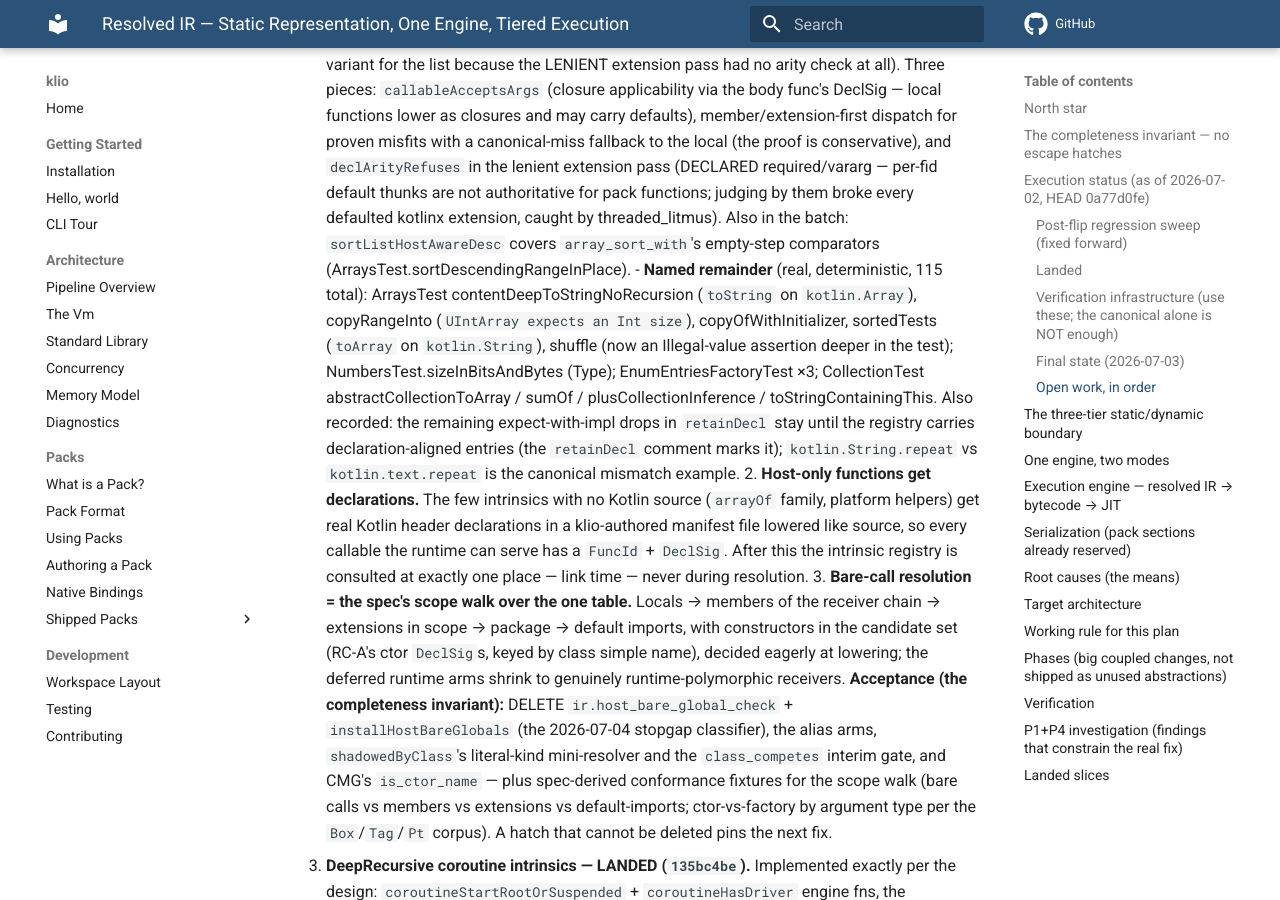
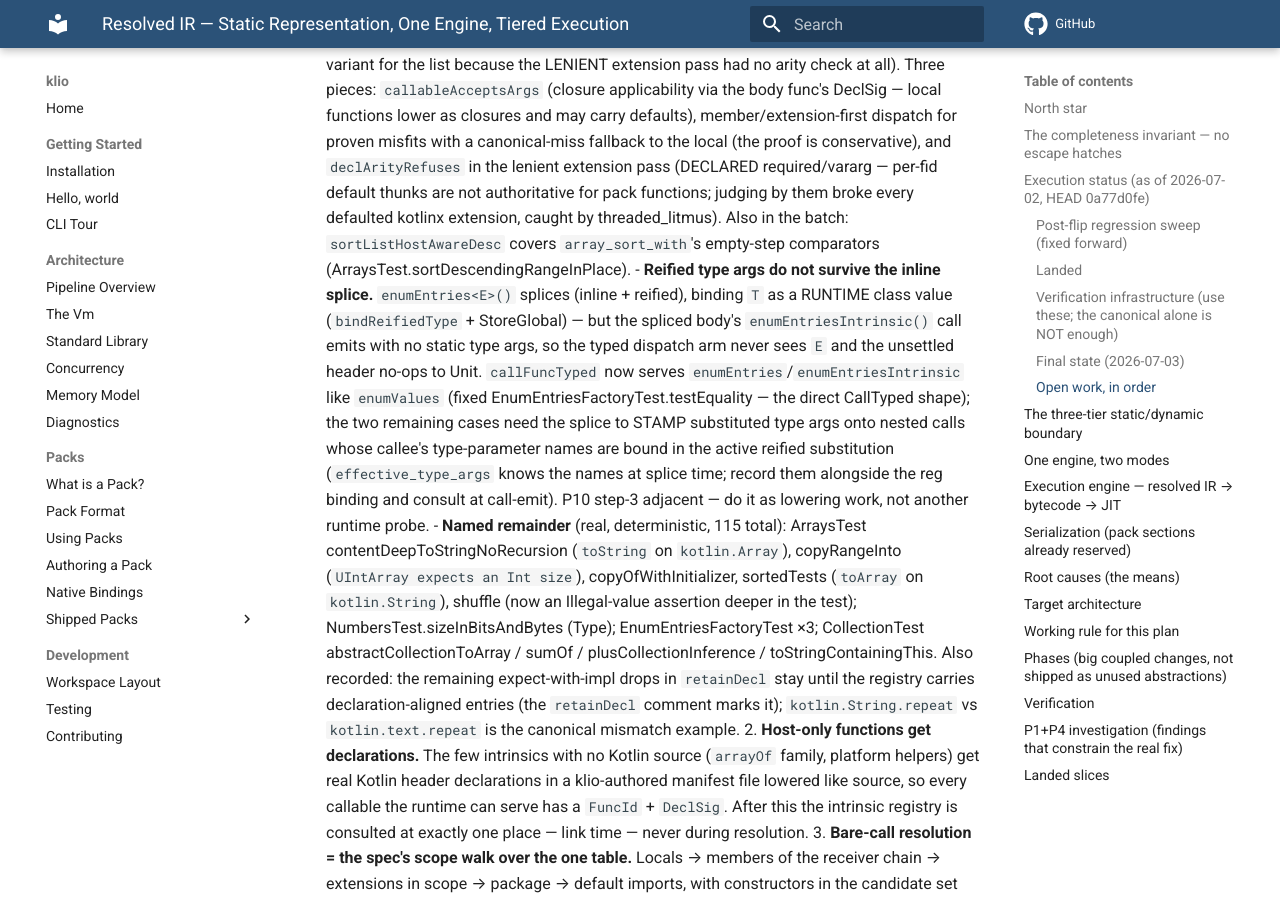
Before and after one commit to DrewCarlson/klio, an MkDocs documentation site: the page built from docs/resolution-unification-plan.md, in a window 1280 px wide and 900 px high, scrolled down 8477 px. Built offline with MkDocs 1.6.1 and Material for MkDocs 9.7.7, drawn with Linux system fonts in a browser that asks for light colours; comment, search, counter and statistics services are not loaded.

Commit message:
resolution: enumEntries reifies through the typed dispatch arm
callFuncTyped serves enumEntries/enumEntriesIntrinsic from the reified
type argument exactly like enumValues — the entries list with the
enum_entries tag. Covers every direct CallTyped shape
(EnumEntriesFactoryTest.testEquality passes); the spliced-inline shape
still loses its type args (the splice binds reified T as a runtime class
value only) and is recorded in the plan as lowering work: stamp
substituted type args onto nested calls at splice time.

```diff
--- a/docs/resolution-unification-plan.md
+++ b/docs/resolution-unification-plan.md
@@ -377,6 +377,21 @@ Every phase of this plan is landed or boundary-recorded; nothing remains open.
         kotlinx extension, caught by threaded_litmus). Also in the batch:
         `sortListHostAwareDesc` covers `array_sort_with`'s empty-step
         comparators (ArraysTest.sortDescendingRangeInPlace).
+      - **Reified type args do not survive the inline splice.**
+        `enumEntries<E>()` splices (inline + reified), binding `T` as a
+        RUNTIME class value (`bindReifiedType` + StoreGlobal) — but the
+        spliced body's `enumEntriesIntrinsic()` call emits with no static
+        type args, so the typed dispatch arm never sees `E` and the
+        unsettled header no-ops to Unit. `callFuncTyped` now serves
+        `enumEntries`/`enumEntriesIntrinsic` like `enumValues` (fixed
+        EnumEntriesFactoryTest.testEquality — the direct CallTyped
+        shape); the two remaining cases need the splice to STAMP
+        substituted type args onto nested calls whose callee's
+        type-parameter names are bound in the active reified
+        substitution (`effective_type_args` knows the names at splice
+        time; record them alongside the reg binding and consult at
+        call-emit). P10 step-3 adjacent — do it as lowering work, not
+        another runtime probe.
       - **Named remainder** (real, deterministic, 115 total): ArraysTest
         contentDeepToStringNoRecursion (`toString` on `kotlin.Array`),
         copyRangeInto (`UIntArray expects an Int size`),
```
Also changed, not shown: 1 other file.
